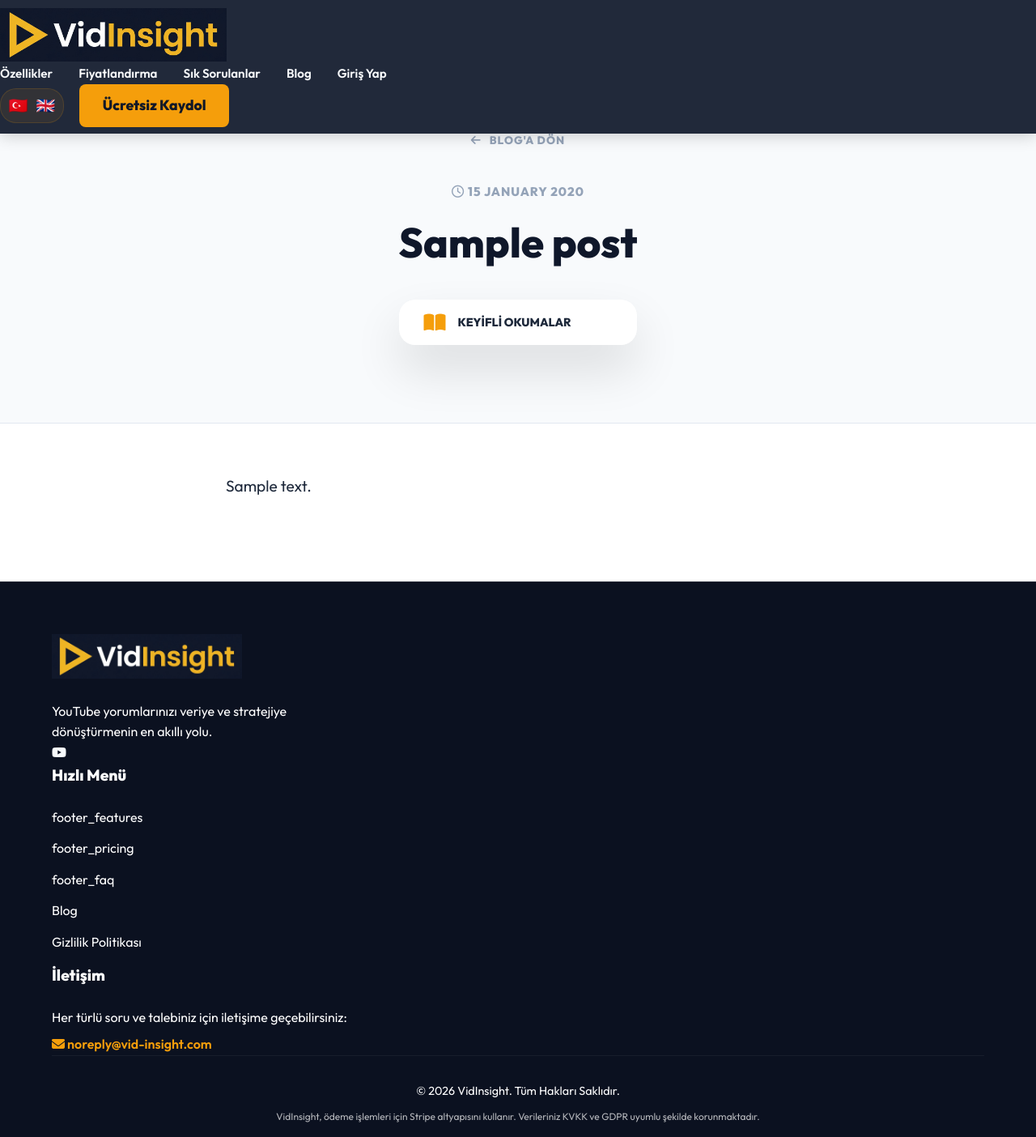
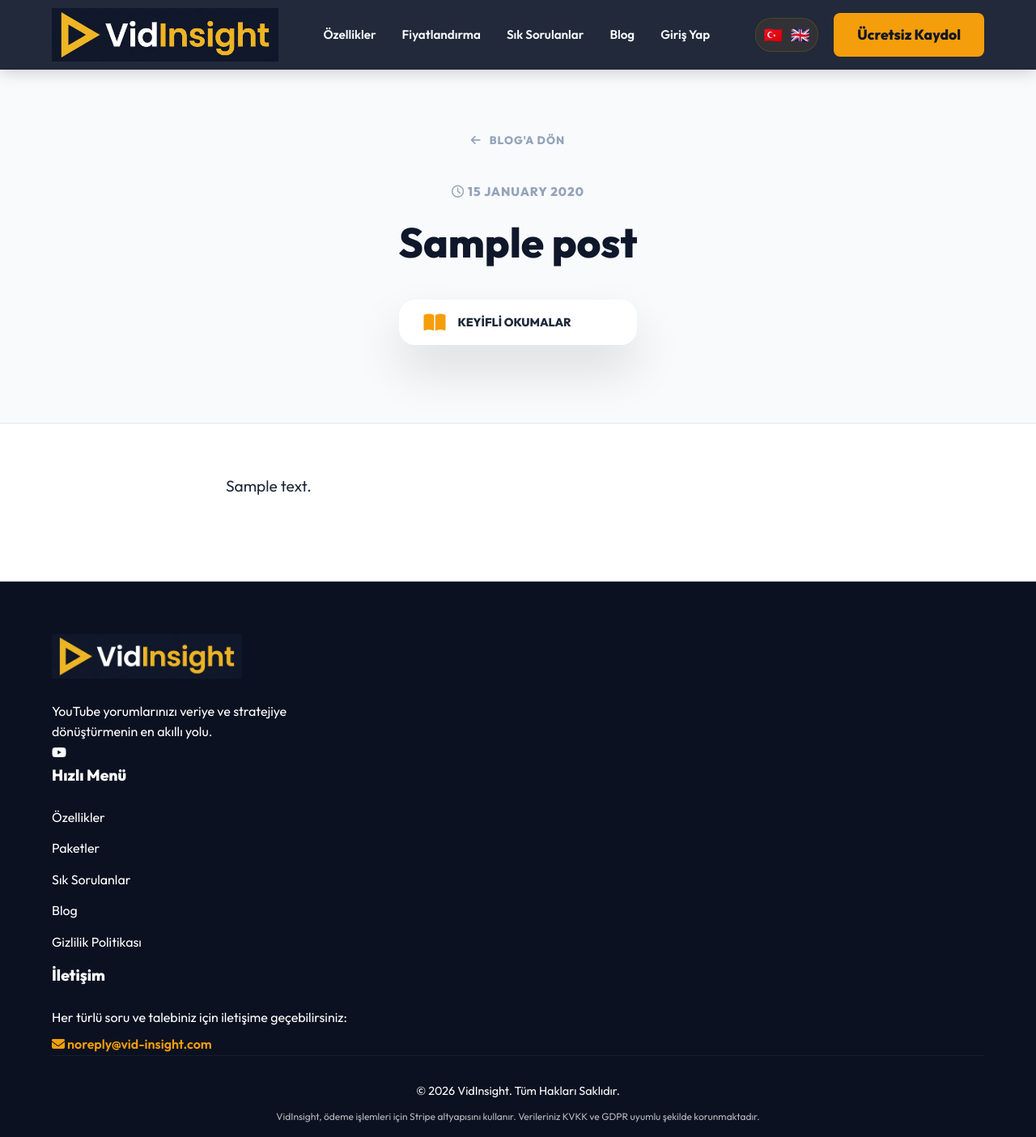
Before and after one commit to fatnarman-debug/youtube-analiz, a FastAPI app: a page that uses templates/blog_detail.html in a window 1280 px wide. Shown: the whole page at 81% size. Run offline with FastAPI, Linux system fonts and the light colour scheme; tables that the repository leaves empty hold one stand-in row (values such as "Sample post").

Commit message:
fix: Blog pages — update navbar structure, fix missing footer translation keys

```diff
--- a/templates/blog.html
+++ b/templates/blog.html
@@ -134,9 +134,9 @@
             <div class="footer-links">
                 <h4>{{ t(request, 'footer_menu_title') }}</h4>
                 <ul>
-                    <li><a href="/#ozellikler">{{ t(request, 'footer_features') }}</a></li>
-                    <li><a href="/#fiyatlandirma">{{ t(request, 'footer_pricing') }}</a></li>
-                    <li><a href="/#sss">{{ t(request, 'footer_faq') }}</a></li>
+                    <li><a href="/#ozellikler">{{ t(request, 'nav_features') }}</a></li>
+                    <li><a href="/#fiyatlandirma">{{ t(request, 'footer_pkg_link') }}</a></li>
+                    <li><a href="/#sss">{{ t(request, 'nav_faq') }}</a></li>
                     <li><a href="/blog">{{ t(request, 'nav_blog') }}</a></li>
                     <li><a href="/gizlilik-politikasi">{{ t(request, 'footer_privacy') }}</a></li>
                 </ul>
--- a/templates/blog_detail.html
+++ b/templates/blog_detail.html
@@ -34,9 +34,11 @@
 </head>
 <body>
     <nav class="navbar">
+        <div class="navbar-container">
             <div class="logo">
                 <a href="/"><img src="/static/img/logo.png" alt="VidInsight Logo" id="nav-logo"></a>
             </div>
+            <div class="nav-content" id="navContent">
                 <ul class="nav-links">
                     <li><a href="/#ozellikler">{{ t(request, 'nav_features') }}</a></li>
                     <li><a href="/#fiyatlandirma">{{ t(request, 'nav_pricing') }}</a></li>
@@ -44,12 +46,17 @@
                     <li><a href="/blog" class="active">{{ t(request, 'nav_blog') }}</a></li>
                     <li><a href="/giris">{{ t(request, 'nav_login') }}</a></li>
                 </ul>
+            </div>
             <div class="nav-actions">
                 <div class="lang-flags">
                     <a href="?lang=tr" title="Türkçe">🇹🇷</a>
                     <a href="?lang=en" title="English">🇬🇧</a>
                 </div>
                 <a href="/kayit" class="btn-primary nav-btn">{{ t(request, 'nav_register') }}</a>
+            </div>
+            <button class="menu-toggle" id="mobile-menu-toggle" aria-label="Toggle Menu">
+                <i class="fa-solid fa-bars"></i>
+            </button>
         </div>
     </nav>
 
@@ -89,9 +96,9 @@
             <div class="footer-links">
                 <h4>{{ t(request, 'footer_menu_title') }}</h4>
                 <ul>
-                    <li><a href="/#ozellikler">{{ t(request, 'footer_features') }}</a></li>
-                    <li><a href="/#fiyatlandirma">{{ t(request, 'footer_pricing') }}</a></li>
-                    <li><a href="/#sss">{{ t(request, 'footer_faq') }}</a></li>
+                    <li><a href="/#ozellikler">{{ t(request, 'nav_features') }}</a></li>
+                    <li><a href="/#fiyatlandirma">{{ t(request, 'footer_pkg_link') }}</a></li>
+                    <li><a href="/#sss">{{ t(request, 'nav_faq') }}</a></li>
                     <li><a href="/blog">{{ t(request, 'nav_blog') }}</a></li>
                     <li><a href="/gizlilik-politikasi">{{ t(request, 'footer_privacy') }}</a></li>
                 </ul>
```
Lines whose indentation alone changed are shown as unchanged.
